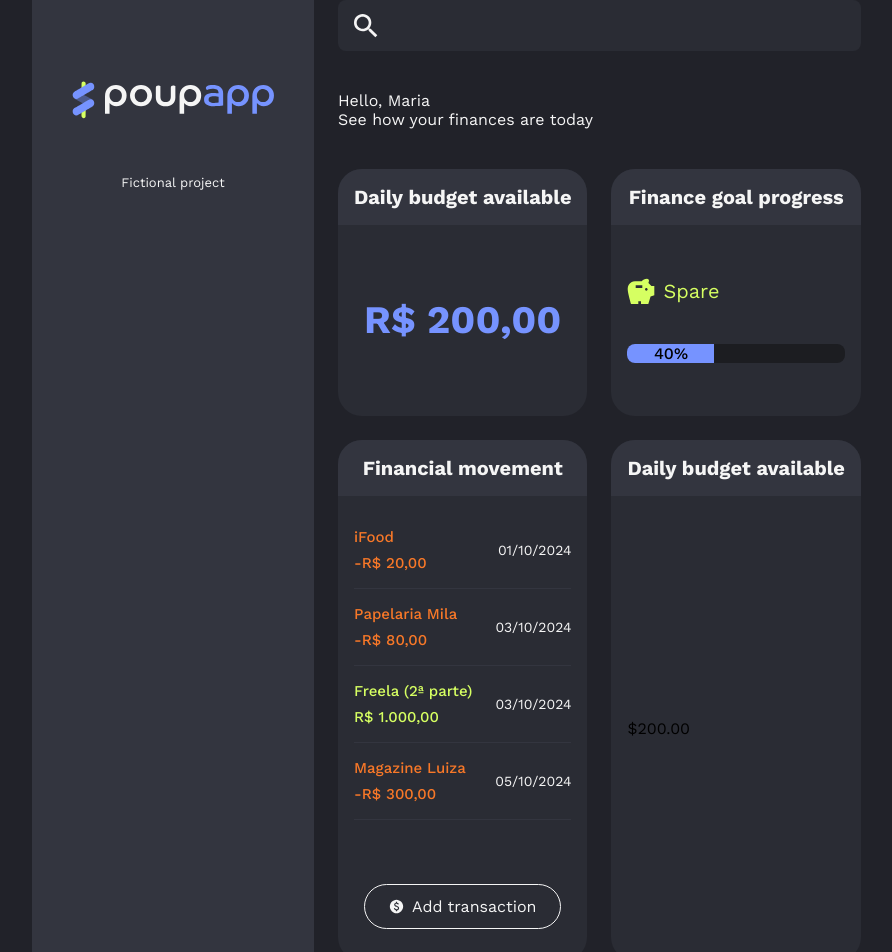
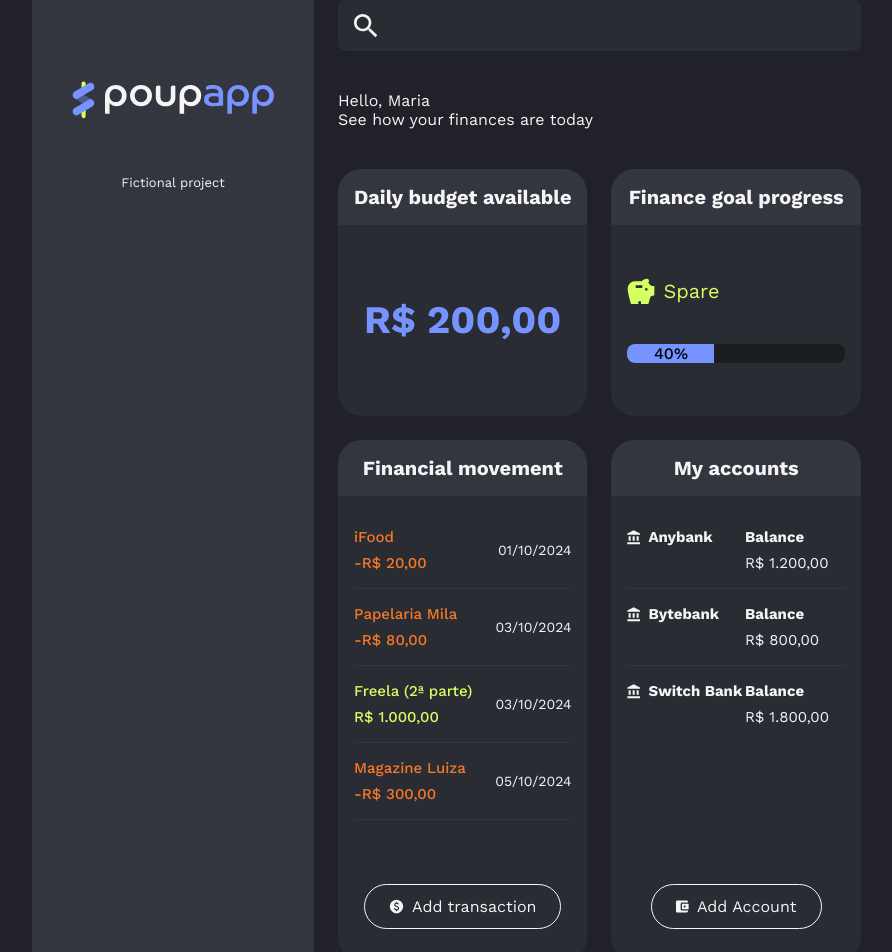
Before and after one commit to mclarafreireteles/poupapp, a React (Vite) app: page / in a window 1280 px wide. Shown: the top 952 px of the page, without its empty margins (8-900 px from the left). Built offline with nearby package versions, Linux system fonts and the light colour scheme.

Commit message:
style: listing accounts

```diff
--- a/src/App.jsx
+++ b/src/App.jsx
@@ -6,6 +6,7 @@
 import { SavingStatus } from './components/SavingsStatus';
 import { Typography } from './components/Typography';
 import { Transactions } from './components/Transactions';
+import { Accounts } from './components/Accounts';
 import Card from './components/Card'
 import styles from './app.module.css'
 
@@ -51,10 +52,10 @@
                         </Card>
                         <Card>
                             <Card.Header>
-                                Daily budget available
+                                My accounts
                             </Card.Header>
                             <Card.Body>
-                                $200.00
+                                <Accounts/>
                             </Card.Body>
                         </Card>
                     </section>
--- /dev/null
+++ b/src/components/Account/account.module.css
@@ -0,0 +1,24 @@
+.account {
+    display: flex;
+    justify-content: space-between;
+    color: var(--neutral-text);
+}
+
+.account p {
+    margin: 0;
+    font-size: 15px;
+    line-height: 120%;
+}
+
+.details {
+    display: flex;
+    flex-direction: column;
+    gap: 8px;
+    width: 100px;
+}
+
+.bank {
+    display: flex;
+    gap: 8px;
+    align-items: center;
+}
--- /dev/null
+++ b/src/components/Account/index.jsx
@@ -0,0 +1,20 @@
+import { IconBank } from "../icons"
+import styles from './account.module.css'
+
+const formatter = new Intl.NumberFormat("pt-BR", { style: "currency", currency: "BRL" })
+
+export const Account = ({ account }) => {
+    return (
+        <div className={styles.account}>
+            <div>
+                <p className={styles.bank}>
+                    <IconBank/> <strong>{account.bank}</strong>
+                </p>
+            </div>
+            <div className={styles.details}>
+                <p><strong>Balance</strong></p>
+                <p>{formatter.format(account.balance)}</p>
+            </div>
+        </div>
+    )
+}
--- /dev/null
+++ b/src/components/Accounts/accounts.module.css
@@ -0,0 +1,14 @@
+.accounts {
+    display: flex;
+    flex-direction: column;
+    height: 100%;
+}
+
+.divider {
+    flex-grow: 1;
+}
+
+.actions {
+    display: flex;
+    justify-content: center;
+}
--- /dev/null
+++ b/src/components/Accounts/index.jsx
@@ -0,0 +1,27 @@
+import styles from './accounts.module.css'
+import { Button } from '../Button'
+import { Account } from '../Account'
+import { IconWallet } from '../icons'
+import { List } from '../List'
+import { ListItem } from '../ListItem'
+import { accounts } from '../../data/mockData'
+
+export const Accounts = () => {
+    return (
+        <div className={styles.accounts}>
+            <List>
+                {accounts.map(ac => (
+                    <ListItem key={ac.bank}>
+                        <Account account={ac}/>
+                    </ListItem>
+                ))}
+            </List>
+            <div className={styles.divider}/>
+            <div className={styles.actions}>
+                <Button>
+                    <IconWallet/> Add Account
+                </Button>
+            </div>
+        </div>
+    )
+}
--- /dev/null
+++ b/src/components/List/index.jsx
@@ -0,0 +1,9 @@
+import styles from './list.module.css'
+
+export const List = ({ children, className, ...props }) => {
+    return (
+        <ul className={`${styles.list} ${className || ''}`} {...props}>
+            {children}
+        </ul>
+    )
+}
--- /dev/null
+++ b/src/components/List/list.module.css
@@ -0,0 +1,6 @@
+.list {
+    padding: 0;
+    margin: 0;
+    list-style: none;
+    margin-bottom: 48px;
+}
--- /dev/null
+++ b/src/components/ListItem/index.jsx
@@ -0,0 +1,9 @@
+import styles from './listitem.module.css'
+
+export const ListItem = ({ children, className, ...props }) => {
+    return (
+        <li className={`${styles.item} ${className || ''}`} {...props}>
+            {children}
+        </li>
+    )
+}
--- /dev/null
+++ b/src/components/ListItem/listitem.module.css
@@ -0,0 +1,11 @@
+.item {
+    border-bottom: 1px solid var(--neutral-header);
+    padding-bottom: 16px;
+    margin-bottom: 16px;
+}
+
+.item:last-child {
+    border: none;
+    padding-bottom: 0;
+    margin-bottom: 0;
+}
--- a/src/components/Transactions/index.jsx
+++ b/src/components/Transactions/index.jsx
@@ -29,8 +29,6 @@
                     <IconCurrency/> Add transaction
                 </Button>
             </div>
-
-
         </>
     )
 }
```
